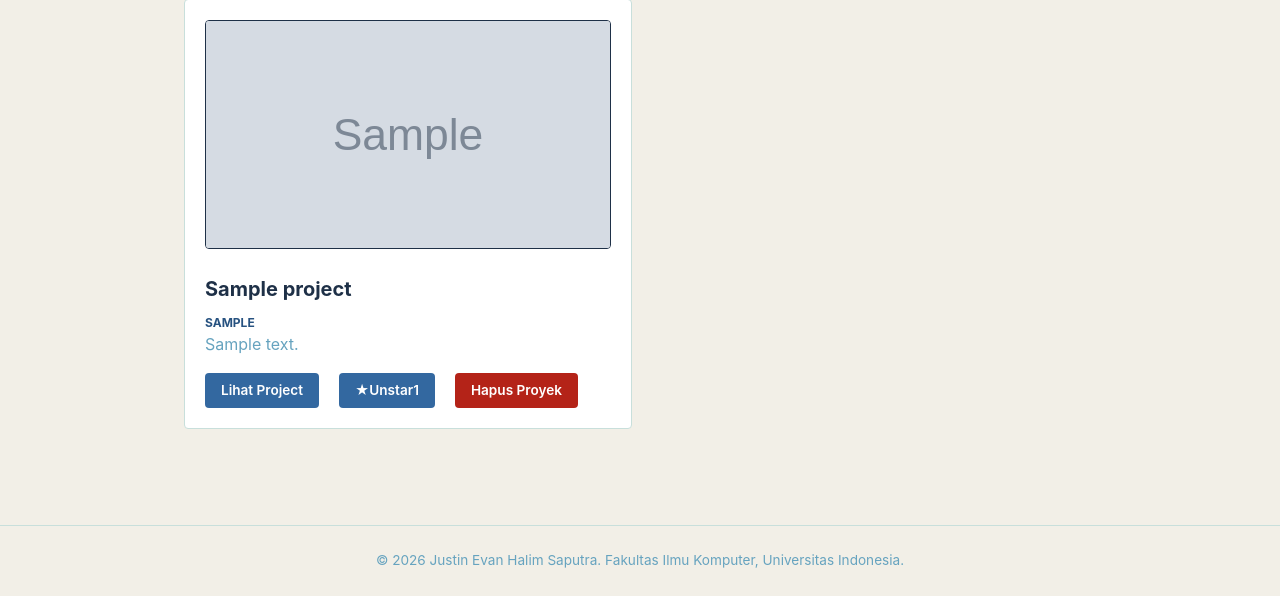
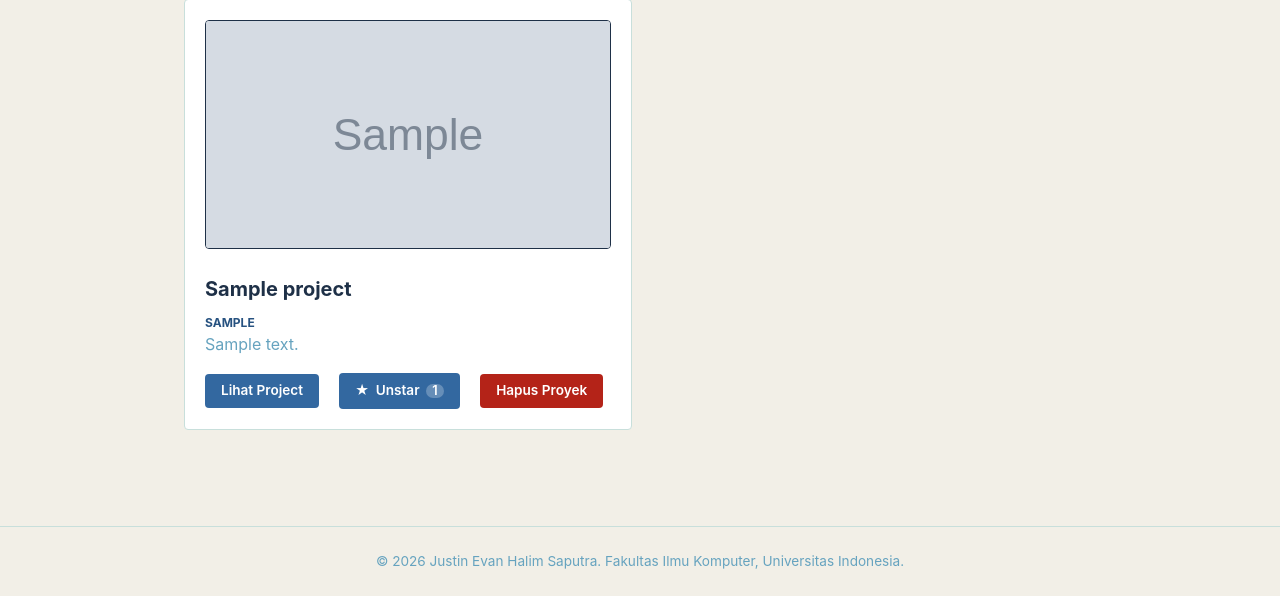
Before and after one commit to jhalimsaputra-cloud/myportofolio, a Django app: page /projects/ in a window 1280 px wide. Shown: the part 316-912 px from the top of the page. Run offline with Django 5.2, Linux system fonts and the light colour scheme; a user stored in the database is signed in; tables that the repository leaves empty hold one stand-in row (values such as "Sample post"); grey boxes marked "Sample" are stand-in pictures.

Commit message:
feat(Tugas4) Menambahkan CSS yang ketinggalan

```diff
--- a/static/css/style.css
+++ b/static/css/style.css
@@ -1149,6 +1149,30 @@ h1, .brand {
         text-align: center;
     }
 }
+/* Star Project */
+.star-form {
+    display: inline;
+}
+
+.button-star {
+    display: inline-flex;
+    align-items: center;
+    gap: 0.4rem;
+    background: var(--ink);
+}
+
+.button-star.is-starred {
+    background: var(--accent);
+}
+
+.star-count {
+    padding: 0.05rem 0.4rem;
+    border-radius: 999px;
+    background: rgba(255, 255, 255, 0.25);
+    font-size: 0.8rem;
+}
+
+/* Star Skill */
 
 .skill-card .skill-card-body {
     align-self: stretch;
```
